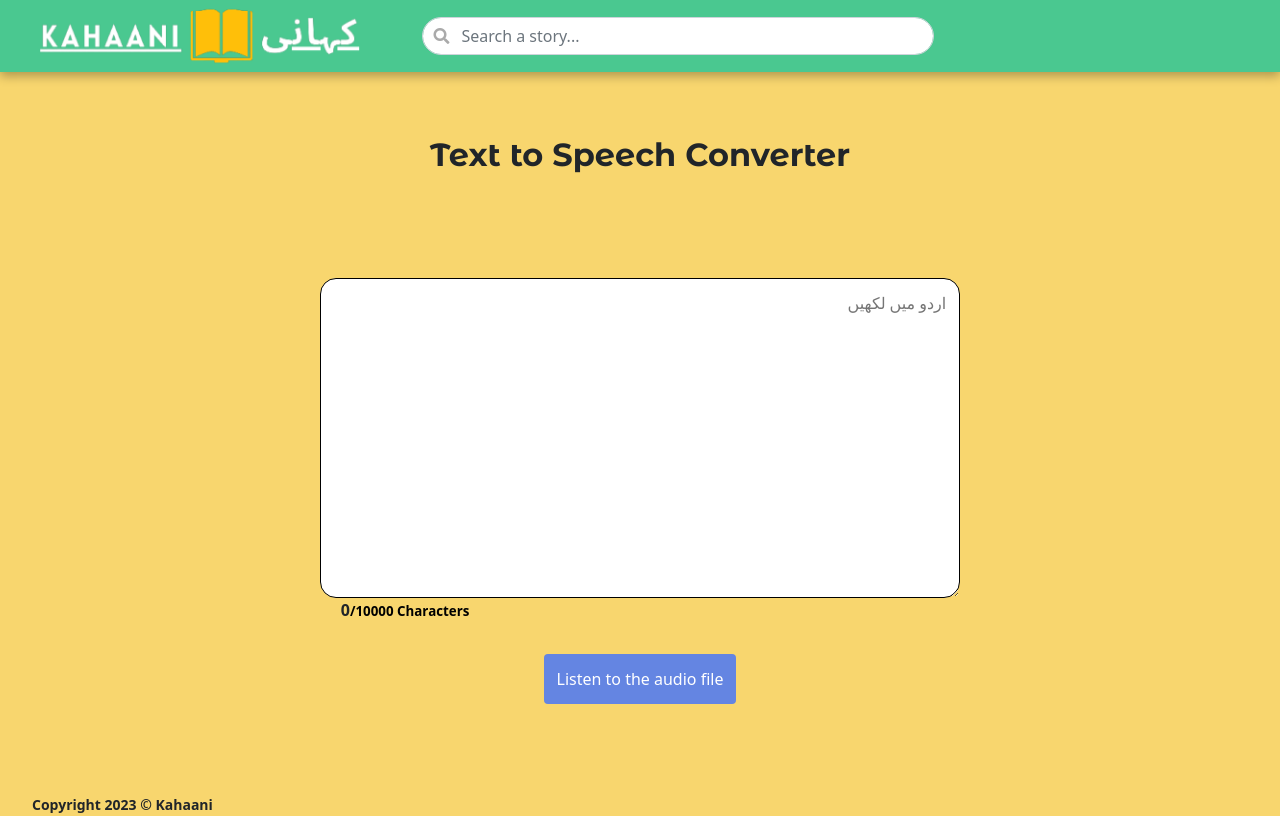
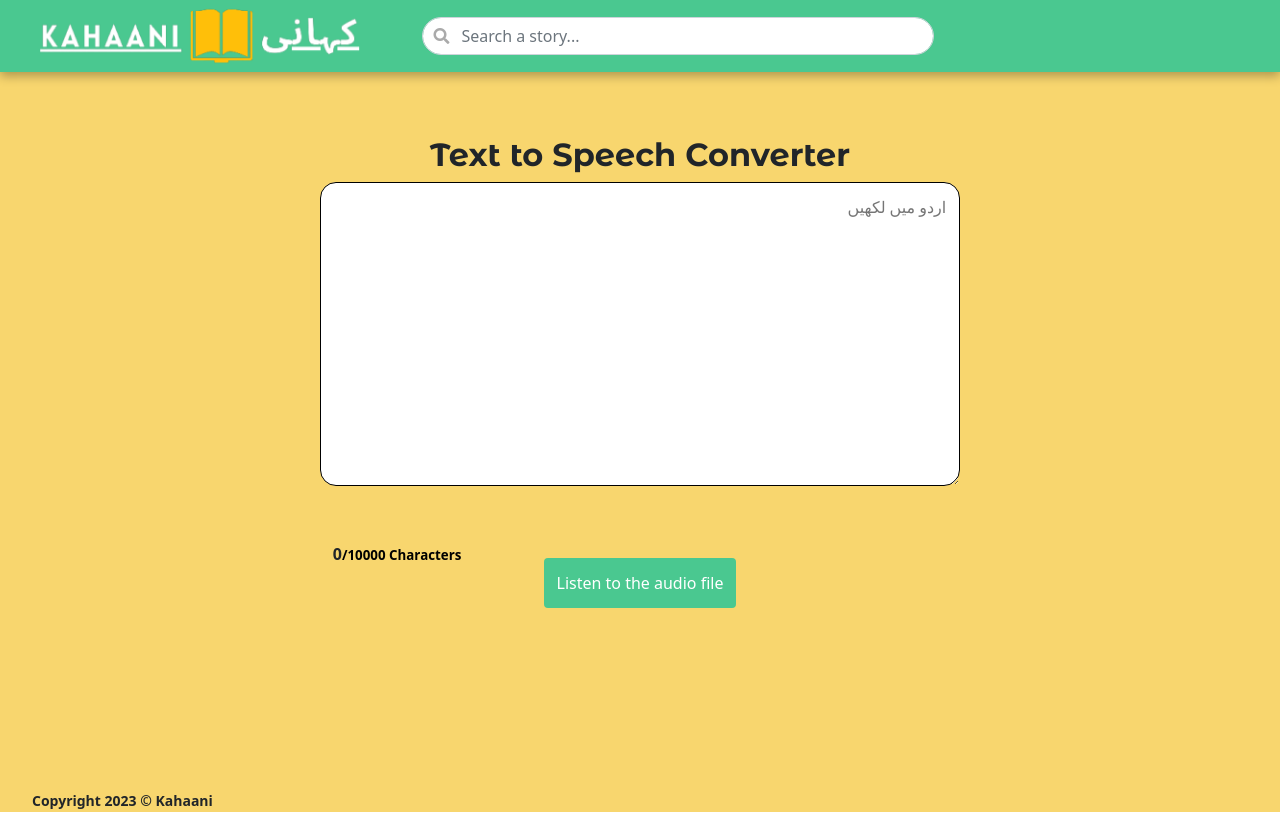
Before and after one commit to jawadAzx/kahaani, a React (Create React App) app: page /synthesizer in a window 1280 px wide. Built offline with nearby package versions, Linux system fonts and the light colour scheme.

Commit message:
green button

```diff
--- a/src/App.js
+++ b/src/App.js
@@ -36,7 +36,6 @@ function App() {
           <Route path="/upload" component={Upload} />
           <Route path="/sst" component={SST} />
         </Switch>
-        <Footer />
       </Router>
     </div>
   );
--- a/src/components/footer/Footer.js
+++ b/src/components/footer/Footer.js
@@ -2,7 +2,7 @@ import React from "react";
 
 function Footer(props) {
   return (
-    <footer className="footer">
+    <footer className="footer" style={{background:props.isLibrary?"white":'#F8D66E',top:props.isSynthesizer?'98.5%':undefined}}>
       <div className="text-left text-black">
         <small className="textfooter">Copyright 2023 © Kahaani</small>
       </div>
--- /dev/null
+++ b/src/components/homepage/Homepage.css
@@ -0,0 +1,3 @@
+.homepage{
+    background-color: #F8D66E;
+}
--- a/src/components/homepage/Homepage.js
+++ b/src/components/homepage/Homepage.js
@@ -3,10 +3,12 @@ import { Link } from "react-router-dom";
 import libraryLogo from "../../assets/images/library-logo.svg"
 import SynthesizerLogo from "../../assets/images/synth-logo.svg"
 import HomeLogo from "../../assets/images/home-illus.svg"
+import Footer from "../footer/Footer";
+import './Homepage.css'
 
 function Homepage() {
   return (
-    <div className="bg-yellow">
+    <div className="homepage">
       <div className="row">
         <div className="col change-text">
           <div className="container mt-5 ">
@@ -44,6 +46,8 @@ function Homepage() {
           <img src={HomeLogo} className="home-illus" />
         </div>
       </div>
+    <Footer isLibrary = {false}
+    />
     </div>
   );
 }
--- a/src/components/library/Library.js
+++ b/src/components/library/Library.js
@@ -5,8 +5,10 @@ import Summary from "../summary/Summary";
 import { Link } from "react-router-dom";
 import { getLibraryData } from "../../FirebaseApi";
 import { doc, addDoc, collection } from "firebase/firestore";
+import Footer from "../footer/Footer";
 import { db } from "../../FirebaseConfig";
 import axios from "axios"
+import './Library.css'
 //import Loader from "react-loader-spinner";
 
 //import "react-loader-spinner/dist/loader/css/react-spinner-loader.css";
@@ -15,7 +17,7 @@ function Library() {
   const [library, setLibrary] = useState(null);
 
   useEffect(() => {
-    axios.get("http://localhost:8000/api/story/getStories").then(
+    axios.get("https://kahaani-backend.onrender.com/api/story/getStories").then(
       response => {
         console.log(response.data.dataItems);
         const dee = response.data.dataItems;
@@ -31,7 +33,7 @@ function Library() {
 
 
   return (
-    <div className="bg-white">
+    <div className="library">
 
       {library &&
         Object.keys(library).map((genre, index) => {
@@ -52,7 +54,8 @@ function Library() {
                           pathname: "/player/:1",
                           state: {
                             audio: story.audio,
-                            text: story.text
+                            text: story.text,
+                            title: story.title,
                           }
                         }}
                         >
@@ -91,6 +94,8 @@ function Library() {
 
         </div>
       }
+      <Footer isLibrary = {true}
+    />
     </div >
   );
 }
--- a/src/components/player/Player.js
+++ b/src/components/player/Player.js
@@ -17,8 +17,7 @@ function Player(props) {
     const firstScroll = useRef(null)
     const secondScroll = useRef(null)
 
-    const title = "خوردبینی جاندار";
-    const { audio, text } = props.location.state
+    const { audio, text, title } = props.location.state
     console.log(audio, JSON.parse(text))
     /**
      * type 0 = regular string
--- a/src/components/texttospeech/Synthesizer.js
+++ b/src/components/texttospeech/Synthesizer.js
@@ -1,5 +1,6 @@
 import React, { useState, useEffect, useRef } from "react";
 import Loader from "react-loader-spinner";
+import Footer from "../footer/Footer";
 import './synthesizer.css'
 import "react-loader-spinner/dist/loader/css/react-spinner-loader.css";
 
@@ -65,7 +66,7 @@ function Synthesizer() {
                             value={text}
                         />
 
-                    <div className="bottom-container    ">
+                    <div className="bottom-container">
                         <button className="btn mb-3 listen" onClick={playAudio}>Listen to the audio file</button>
                         {get ? <audio className="audio-set" controls>
                             <source src={audioStorage} type="audio/wav" />
@@ -75,7 +76,7 @@ function Synthesizer() {
                                     <h1>LOADING</h1>
                                     <Loader
                                         type="RevolvingDot"
-                                        color="#00BFFF"
+                                        color="#4ac890"
                                         height={100}
                                         width={100}
                                     />
@@ -85,9 +86,8 @@ function Synthesizer() {
                         </div>}
                     </div>
                 </div>
-
             </div>
-
+            <Footer isLibrary={false} isSynthesizer={true}/>
         </div>
     );
 }
--- a/src/components/texttospeech/synthesizer.css
+++ b/src/components/texttospeech/synthesizer.css
@@ -10,16 +10,15 @@
 .form-control1{
     display: block;
     position: relative;
-    height:40vh;
-    top:-5vh;
+    height:38vh;
+    top: -7vh;
     width: 50vw;
     border: 0.5px solid;
     padding:2%;
 }
 .maindiv{
     background-color: #F8D66E;
-    overflow: hidden;
-    height: 90vh;
+    height: 92vh;
 }
 @import url(http://fonts.googleapis.com/earlyaccess/notonastaliqurdudraft.css);
 textarea{
@@ -42,10 +41,11 @@ textarea::placeholder{
     padding: 40px;
     border-radius: 10px;
     width: 50%;
-    margin: 40px auto;
+    /* margin: 40px auto; */
     right:14vw;
     font-weight: bold;
-    top:48vh;
+    top:46vh;
+    margin-left: 152px;
 }
 
 
--- a/src/components/upload/Upload.js
+++ b/src/components/upload/Upload.js
@@ -1,4 +1,5 @@
-import React, { useState } from 'react'
+import React, { useState } from 'react';
+import Footer from '../footer/Footer';
 import { Link } from "react-router-dom";
 
 const Upload = () => {
@@ -24,7 +25,7 @@ const Upload = () => {
     };
 
     return (
-        <div className="bottom-container">
+        <div className="bottom-container upload">
             <div className="heading-text mt-3">
                 <h2>Upload</h2>
             </div>
@@ -79,6 +80,7 @@ const Upload = () => {
                     <p className='change-text'>Select an audio file to upload</p>
                 )}
             </div>
+        <Footer isLibrary={true} isSynthesizer={true}/>
         </div >
     )
 }
--- a/src/static/css/App.css
+++ b/src/static/css/App.css
@@ -173,7 +173,7 @@ a:hover {
   text-align: right;
   font-size: xx-large;
   margin-bottom: auto;
-  line-height: 220%;
+  line-height: 270%;
 }
 
 .story-title {
@@ -467,11 +467,9 @@ audio {
 }
 
 .footer {
-  position: relative;
-  background-color: #F8D66E;
-  overflow: hidden;
+  position: absolute;
+  background-color: transparent;
   width: 100%;
-  top: 99%;
 }
 
 .textfooter {
@@ -482,7 +480,7 @@ audio {
 @import url('https://fonts.googleapis.com/css2?family=Open+Sans:wght@300&display=swap');
 
 .listen {
-  background-color: #6485E2;
+  background-color: #4ac890;
   color: #ffff;
   padding: 12px;
   font: 'Open Sans'
@@ -530,7 +528,7 @@ audio {
 
 .edits {
   min-width: 320px;
-  height: max-content;
+  height:max-content;
   border-radius: 20px;
   background: #fdfbfb;
   margin-right: 6px;
```
Also changed, not shown: src/components/library/Library.css (added), src/components/upload/Upload.css (added).
